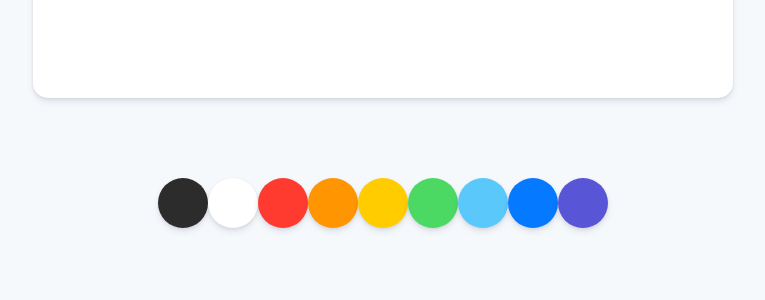
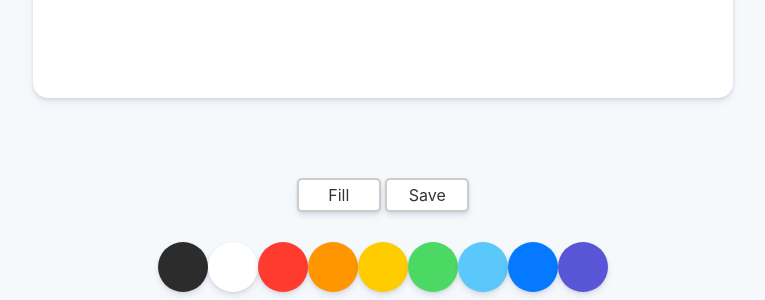
Before and after one commit to Moong0122/paintboard-web, a plain HTML site: page index.html in a window 1280 px wide. Shown: the part 660-960 px from the top of the page, without its empty margins (257-1022 px from the left). Before the commit the page ends 896 px from the top, so only its background shows below. Drawn offline with Linux system fonts and the light colour scheme.

Commit message:
add button(Fill, Save)

```diff
--- a/index.html
+++ b/index.html
@@ -10,6 +10,10 @@
   <body>
     <canvas id="jsCanvas" class="canvas"></canvas>
     <div class="controls">
+      <div class="controls_btns">
+        <button id="jsMode">Fill</button>
+        <button id="jsSave">Save</button>
+      </div>
       <div class="controls_colors" id="jscolors">
         <div class="controls_color" style="background-color: #2c2c2c"></div>
         <div class="controls_color" style="background-color: white"></div>
--- a/styles.css
+++ b/styles.css
@@ -19,6 +19,26 @@
 
 .controls {
   margin-top: 80px;
+  display: flex;
+  flex-direction: column;
+  align-items: center;
+}
+
+.controls .controls_btns {
+  margin-bottom: 30px;
+}
+
+.controls_btns button {
+  all: unset;
+  cursor: pointer;
+  background-color: white;
+  padding: 5px 0px;
+  width: 80px;
+  text-align: center;
+  border-radius: 5px;
+  box-shadow: 0 4px 6px rgba(50, 50, 93, 0.11), 0 1px 3px rgba(0, 0, 0, 0.08);
+  border: 2px solid rgba(0, 0, 0, 0.2);
+  color: rgba(0, 0, 0, 0.8);
 }
 
 .controls .controls_colors {
```
